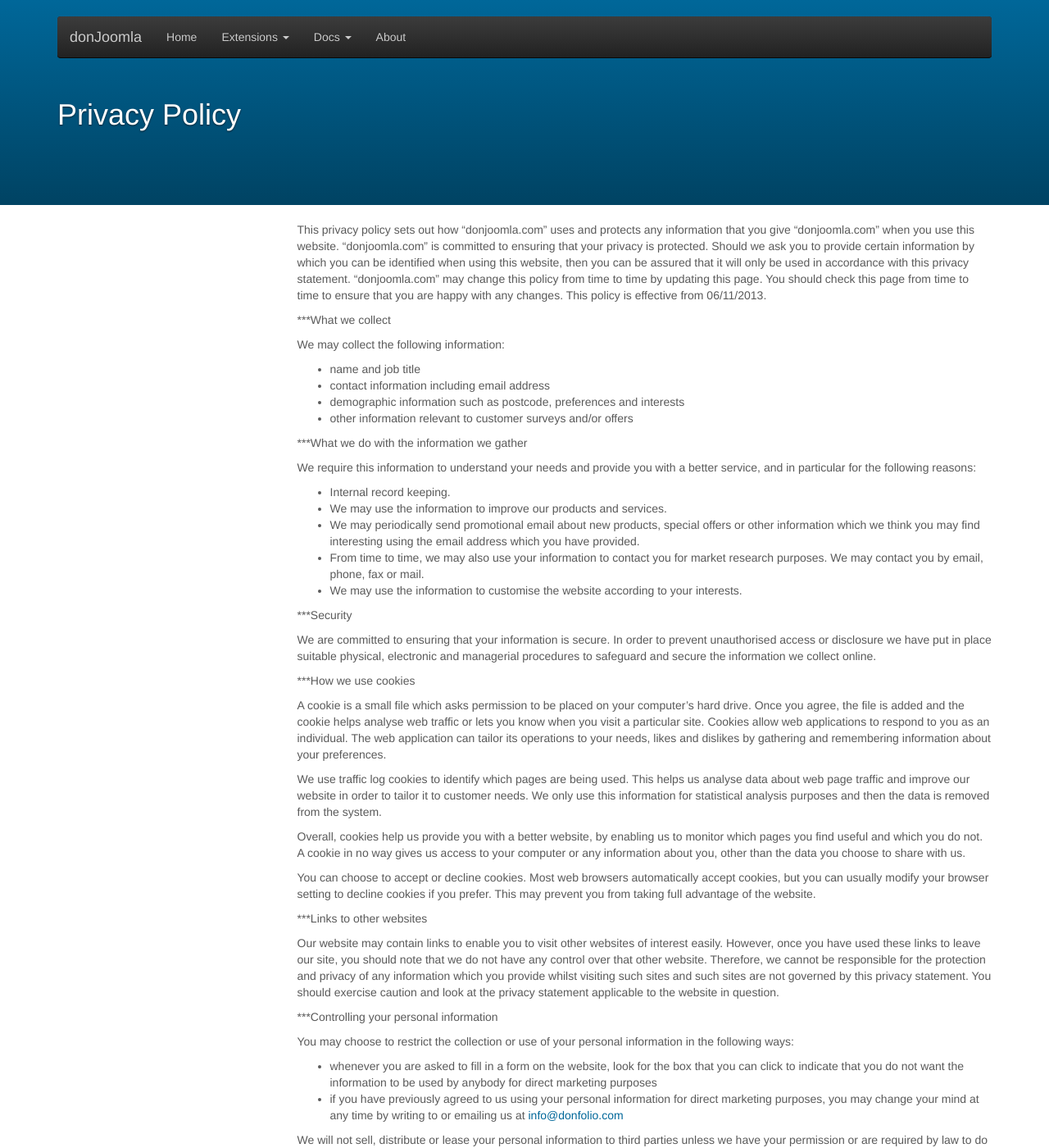
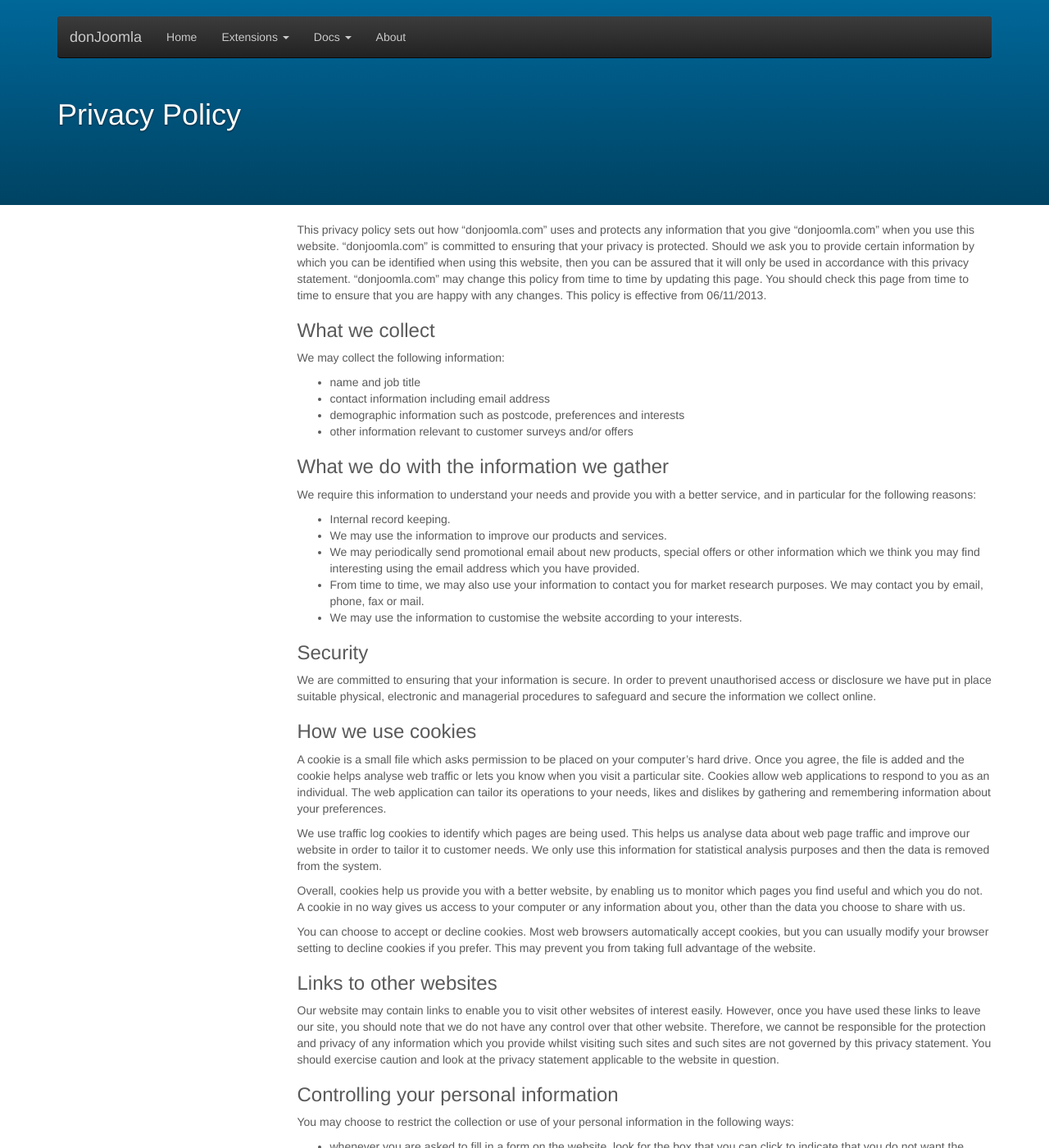
Before and after one commit to donJoomla/donjoomla.github.io, a Jekyll site: the page built from privacy.md, in a window 1280 px wide and 1400 px high. Shown: the whole window at 82% size. Built offline with Jekyll 4.4.1, drawn with Linux system fonts in a browser that asks for light colours; nearby versions of some CDN libraries; Markdown is read by kramdown in place of the engine named in the settings.

```diff
--- a/privacy.md
+++ b/privacy.md
@@ -10,7 +10,7 @@ This privacy policy sets out how “donjoomla.com” uses and protects any infor
 “donjoomla.com” is committed to ensuring that your privacy is protected. Should we ask you to provide certain information by which you can be identified when using this website, then you can be assured that it will only be used in accordance with this privacy statement.
 “donjoomla.com” may change this policy from time to time by updating this page. You should check this page from time to time to ensure that you are happy with any changes. This policy is effective from 06/11/2013.
 
-***What we collect
+### What we collect
 
 We may collect the following information:
 
@@ -19,7 +19,7 @@ We may collect the following information:
 - demographic information such as postcode, preferences and interests
 - other information relevant to customer surveys and/or offers
 
-***What we do with the information we gather
+### What we do with the information we gather
 
 We require this information to understand your needs and provide you with a better service, and in particular for the following reasons:
 
@@ -29,11 +29,11 @@ We require this information to understand your needs and provide you with a bett
 - From time to time, we may also use your information to contact you for market research purposes. We may contact you by email, phone, fax or mail.
 - We may use the information to customise the website according to your interests.
 
-***Security
+### Security
 
 We are committed to ensuring that your information is secure. In order to prevent unauthorised access or disclosure we have put in place suitable physical, electronic and managerial procedures to safeguard and secure the information we collect online.
 
-***How we use cookies
+### How we use cookies
 
 A cookie is a small file which asks permission to be placed on your computer's hard drive. Once you agree, the file is added and the cookie helps analyse web traffic or lets you know when you visit a particular site. Cookies allow web applications to respond to you as an individual. The web application can tailor its operations to your needs, likes and dislikes by gathering and remembering information about your preferences.
 
@@ -43,11 +43,11 @@ Overall, cookies help us provide you with a better website, by enabling us to mo
 
 You can choose to accept or decline cookies. Most web browsers automatically accept cookies, but you can usually modify your browser setting to decline cookies if you prefer. This may prevent you from taking full advantage of the website.
 
-***Links to other websites
+### Links to other websites
 
 Our website may contain links to enable you to visit other websites of interest easily. However, once you have used these links to leave our site, you should note that we do not have any control over that other website. Therefore, we cannot be responsible for the protection and privacy of any information which you provide whilst visiting such sites and such sites are not governed by this privacy statement. You should exercise caution and look at the privacy statement applicable to the website in question.
 
-***Controlling your personal information
+### Controlling your personal information
 
 You may choose to restrict the collection or use of your personal information in the following ways:
 
```
